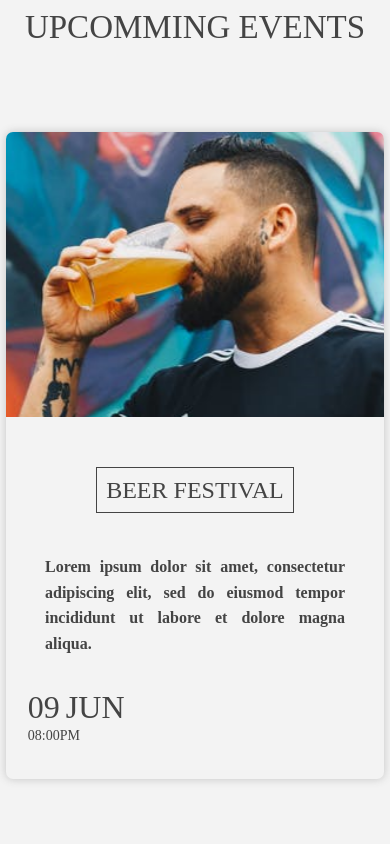
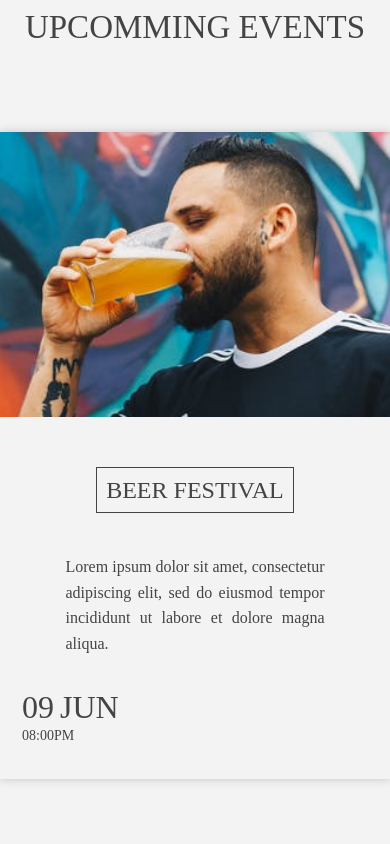
Before and after one commit to mariokolev/Rusty-Pub, a plain HTML site: page index.html in a window 390 px wide. Shown: the part 1860-2704 px from the top of the page. Drawn offline with nearby package versions, Linux system fonts and the light colour scheme.

Commit message:
Update mediaqueries.css

```diff
--- a/css/mediaqueries.css
+++ b/css/mediaqueries.css
@@ -461,6 +461,21 @@
     #center-logo{
         left:45%;
     }
+
+    .grid{
+        width:100%;
+        border-radius:0px;
+    }
+
+    .grid .picture-event{
+        border-radius:0px;;
+    }
+
+    .text-event p{
+        width:70% !important;
+        text-align:center;
+        font-weight: 300 !important;
+    }
 }
 
 @media screen and (max-height: 700px){
```
